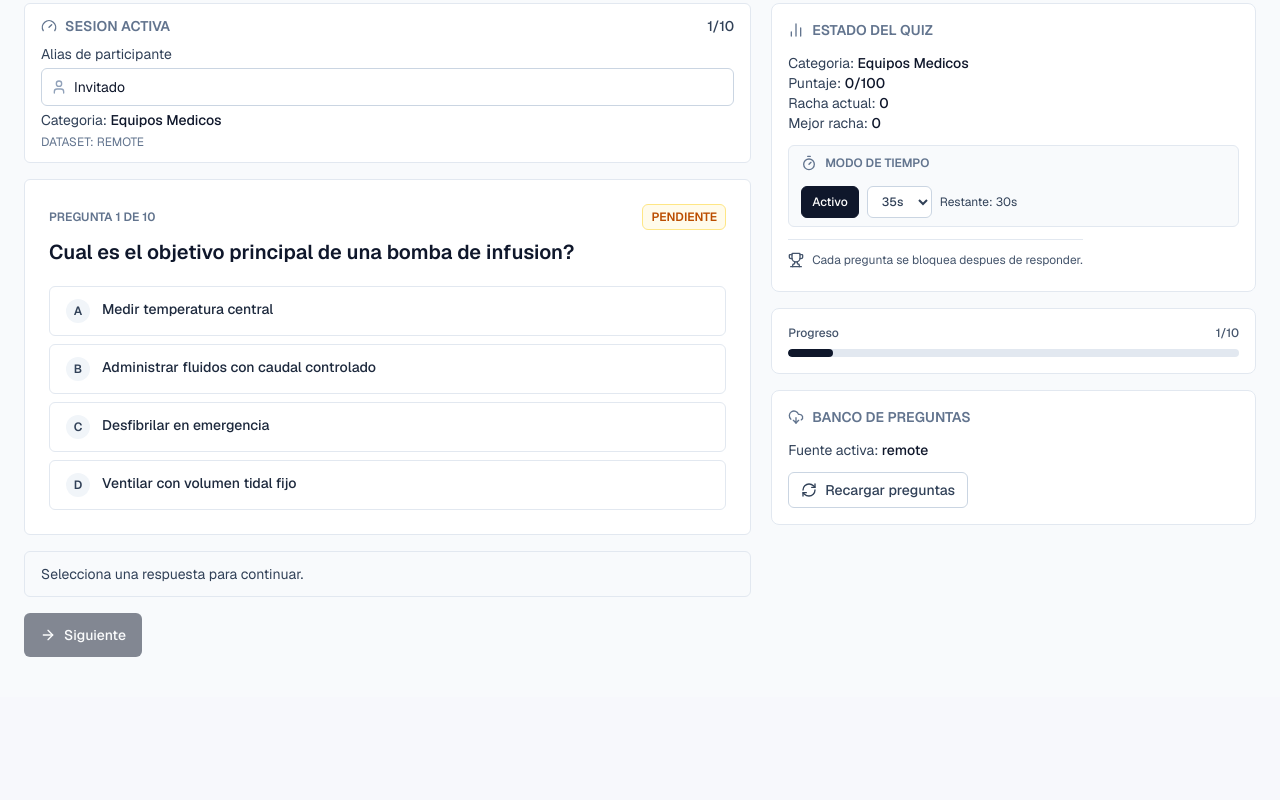
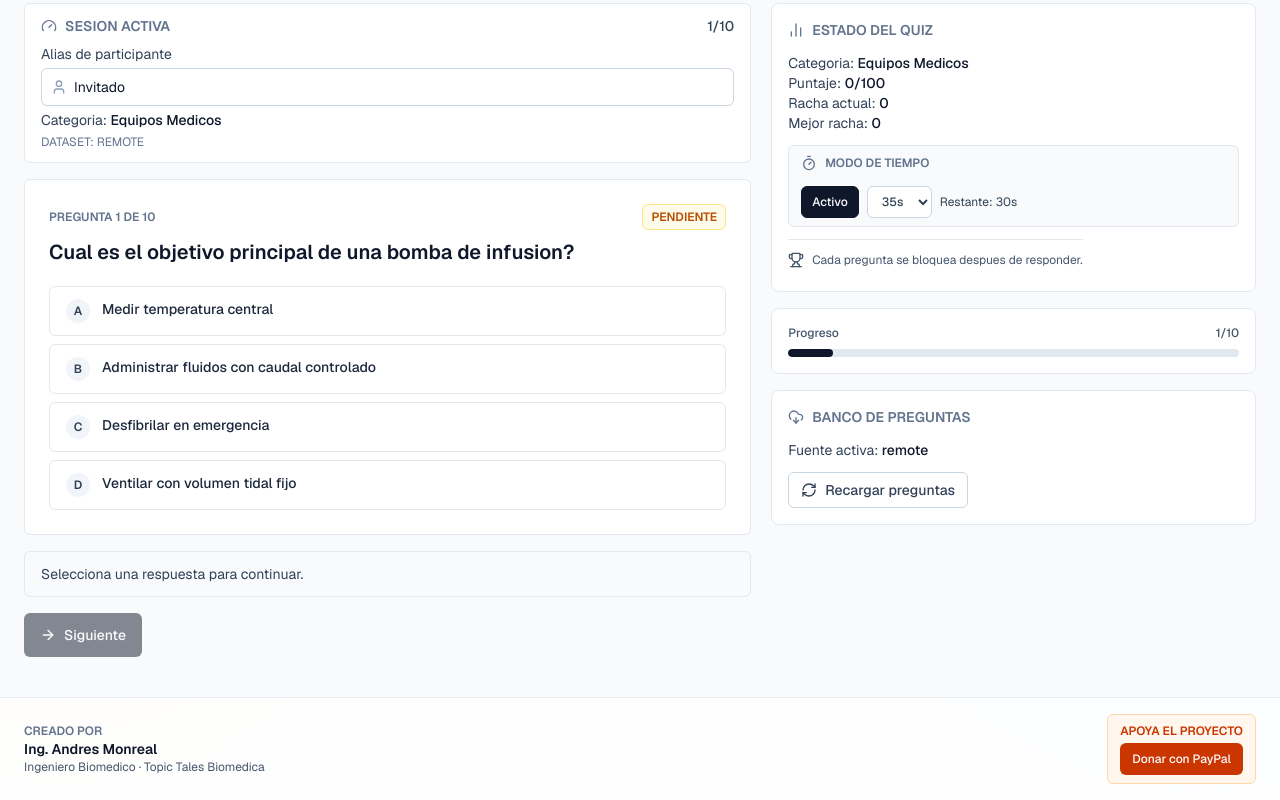
Before and after one commit to sircalch/biomed-quiz-arena, a Next.js app: page /quiz/equipos-medicos in a window 1280 px wide. Shown: the part 271-1071 px from the top of the page. Before the commit the page ends 968 px from the top, so only its background shows below. Built offline with nearby package versions, Linux system fonts and the light colour scheme; no server answers.

Commit message:
Add author credit and donation section in footer

```diff
--- a/app/layout.tsx
+++ b/app/layout.tsx
@@ -20,6 +20,8 @@
     "Retos rapidos de ingenieria biomedica con categorias, racha y resultado compartible.",
 };
 
+const DONATION_URL = process.env.NEXT_PUBLIC_DONATION_URL ?? "";
+
 export default function RootLayout({
   children,
 }: Readonly<{
@@ -35,7 +37,7 @@
           <div className="bg-orange-50/80">
             <div className="mx-auto flex w-full max-w-7xl items-center justify-between gap-3 border-b border-orange-100 px-4 py-2 md:px-6">
               <p className="text-xs font-medium text-slate-700">
-              Retos rapidos con foco en repeticion, racha y comparacion de resultados.
+                Retos rapidos con foco en repeticion, racha y comparacion de resultados.
               </p>
               <Link
                 href="/categories"
@@ -74,6 +76,38 @@
           </div>
         </header>
         <div className="flex-1">{children}</div>
+        <footer className="border-t border-slate-200/80 bg-white/90">
+          <div className="mx-auto flex w-full max-w-7xl flex-wrap items-center justify-between gap-4 px-4 py-4 md:px-6">
+            <div>
+              <p className="text-xs font-semibold uppercase tracking-wide text-slate-500">
+                Creado por
+              </p>
+              <p className="text-sm font-semibold text-slate-900">
+                Ing. Andres Monreal
+              </p>
+              <p className="text-xs text-slate-600">
+                Ingeniero Biomedico · Topic Tales Biomedica
+              </p>
+            </div>
+            <div className="rounded-md border border-orange-200 bg-orange-50 px-3 py-2">
+              <p className="text-xs font-semibold uppercase tracking-wide text-orange-700">
+                Apoya el proyecto
+              </p>
+              {DONATION_URL ? (
+                <a
+                  href={DONATION_URL}
+                  target="_blank"
+                  rel="noreferrer"
+                  className="mt-1 inline-flex min-h-8 items-center justify-center rounded-md bg-orange-700 px-3 py-1 text-xs font-medium text-white transition hover:bg-orange-600"
+                >
+                  Donar con PayPal
+                </a>
+              ) : (
+                <p className="mt-1 text-xs text-orange-700">Donaciones pronto.</p>
+              )}
+            </div>
+          </div>
+        </footer>
       </body>
     </html>
   );
```
